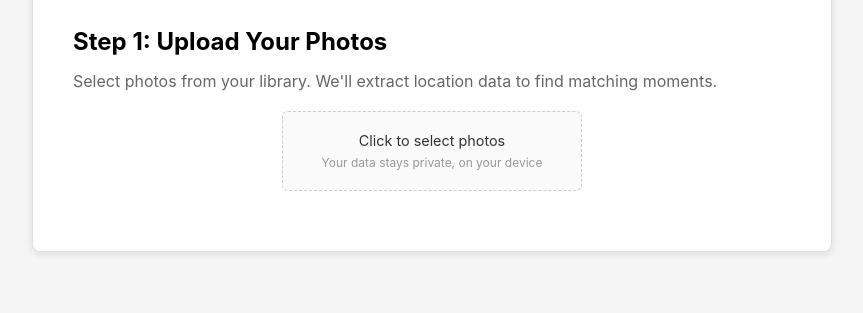
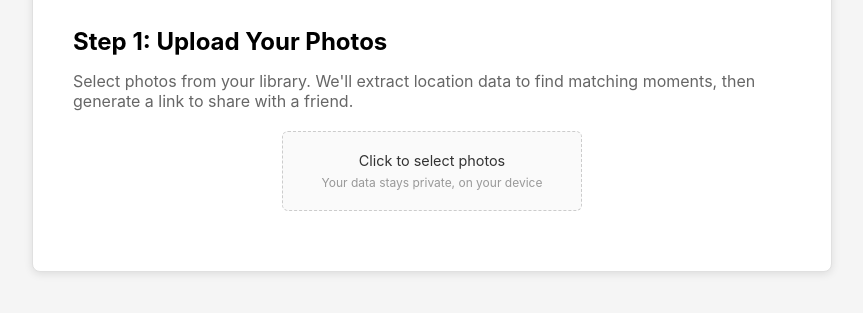
Before and after one commit to alexpachino/Two-Ships, a plain HTML site: page index.html in a window 1280 px wide. Shown: the part 155-468 px from the top of the page, without its empty margins (208-1071 px from the left). Drawn offline with Linux system fonts and the light colour scheme.

Commit message:
Update index.html

```diff
--- a/index.html
+++ b/index.html
@@ -307,7 +307,7 @@
 
             <div id="step1" style="display: block;">
                 <h2>Step 1: Upload Your Photos</h2>
-                <p style="margin: 15px 0; color: #666;">Select photos from your library. We'll extract location data to find matching moments.</p>
+<p style="margin: 15px 0; color: #666;">Select photos from your library. We'll extract location data to find matching moments, then generate a link to share with a friend.</p>
 
                 <div class="upload-zone" onclick="document.getElementById('photoInput').click()">
                     <div class="upload-text">Click to select photos</div>
```
